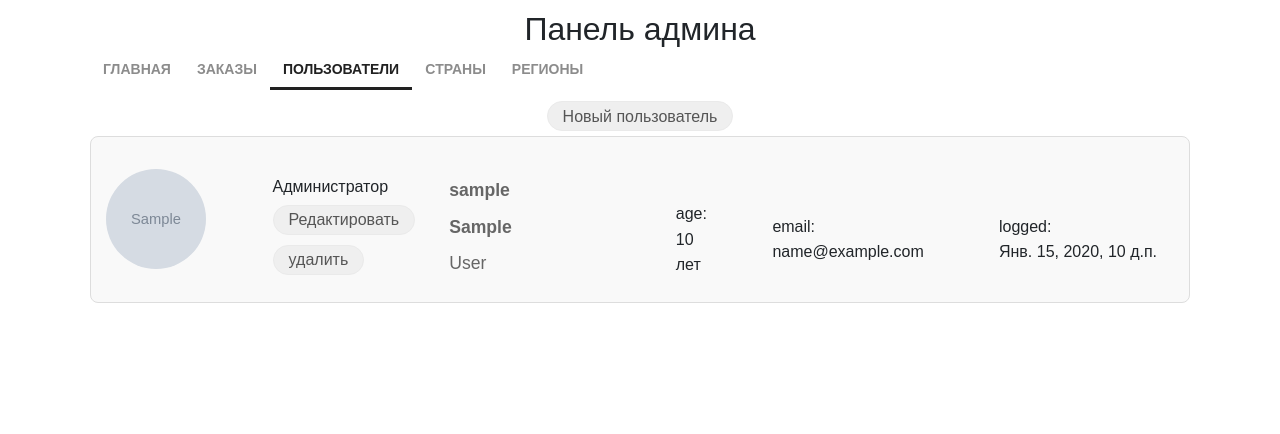
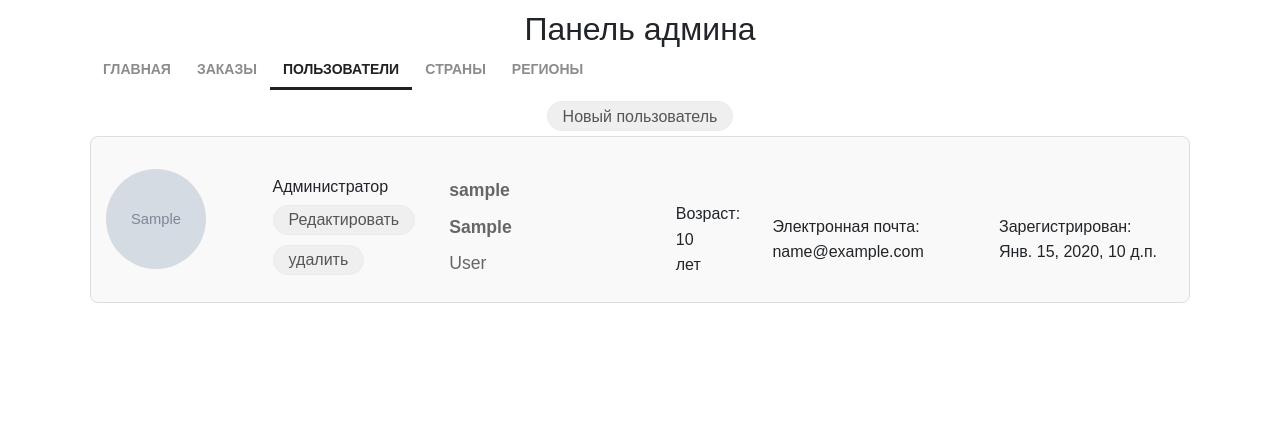
Before and after one commit to SersonXL/market_prj, a Django app: page /admin/users/read/ in a window 1280 px wide. Shown: the top 434 px of the page. Run offline with Django 3.2, Linux system fonts and the light colour scheme; a user stored in the database is signed in; tables that the repository leaves empty hold one stand-in row (values such as "Sample post"); grey boxes marked "Sample" are stand-in pictures; some libraries are stand-ins or nearby versions.

Commit message:
Руссицификация 2

```diff
--- a/adminapp/templates/adminapp/users.html
+++ b/adminapp/templates/adminapp/users.html
@@ -42,15 +42,15 @@
             {% endif %}
         </div>
         <div class="user_age">
-          age:<br>
+          Возраст:<br>
           {{ object.age }} лет
                    </div>
         <div class="user_email">
-          email:<br>
+          Электронная почта:<br>
           {{ object.email }}
         </div>
         <div class="user_lastlogin">
-          logged:<br>
+          Зарегистрирован:<br>
           {{ object.last_login }}
         </div>
       </div>
--- a/mainapp/models.py
+++ b/mainapp/models.py
@@ -13,7 +13,7 @@ class ListOfCountries(models.Model):
 
 class Regions(models.Model):
     id = models.BigAutoField(primary_key=True)
-    country = models.ForeignKey(ListOfCountries, on_delete=models.CASCADE)
+    country = models.ForeignKey(ListOfCountries, verbose_name='Страна', on_delete=models.CASCADE)
     name = models.CharField(verbose_name='Имя', max_length=64, unique=True)
     description = models.TextField(verbose_name='Описание', blank=True)
     is_active = models.BooleanField(verbose_name='Активна', default=True)
```
